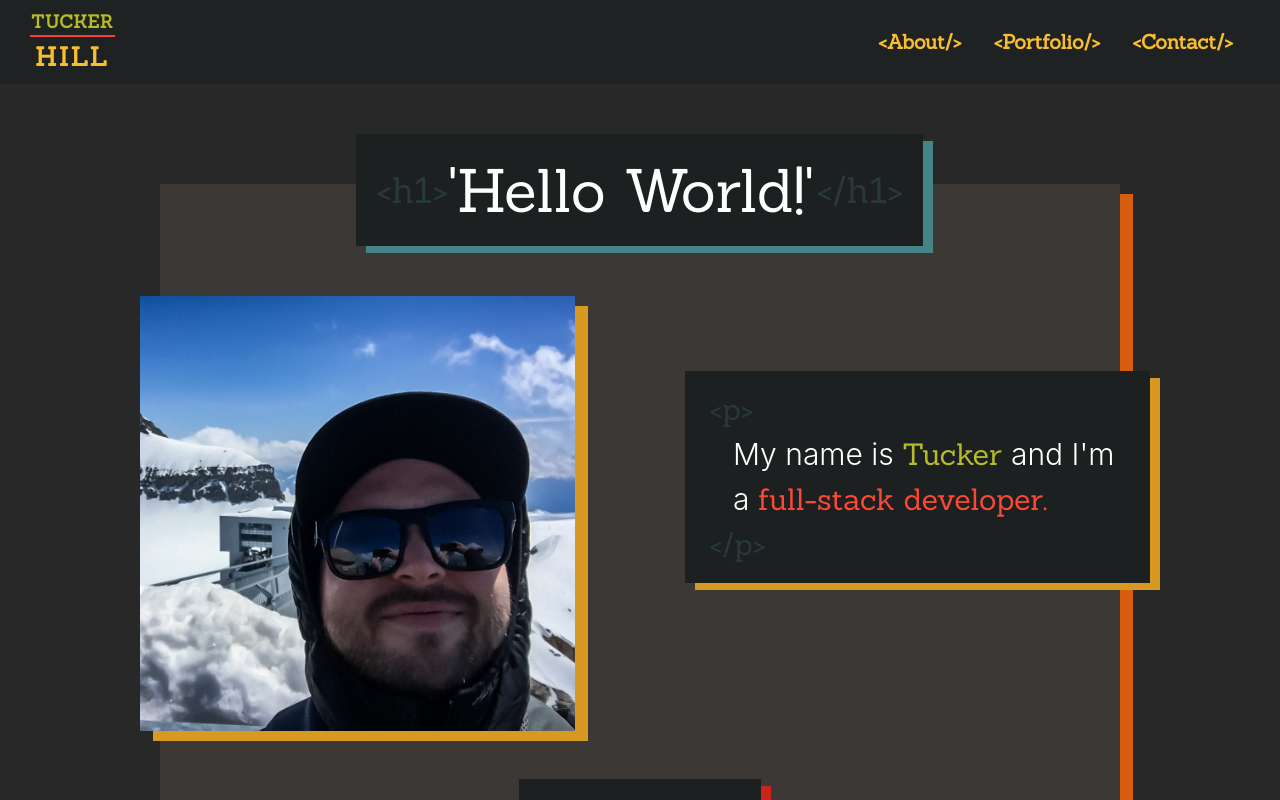
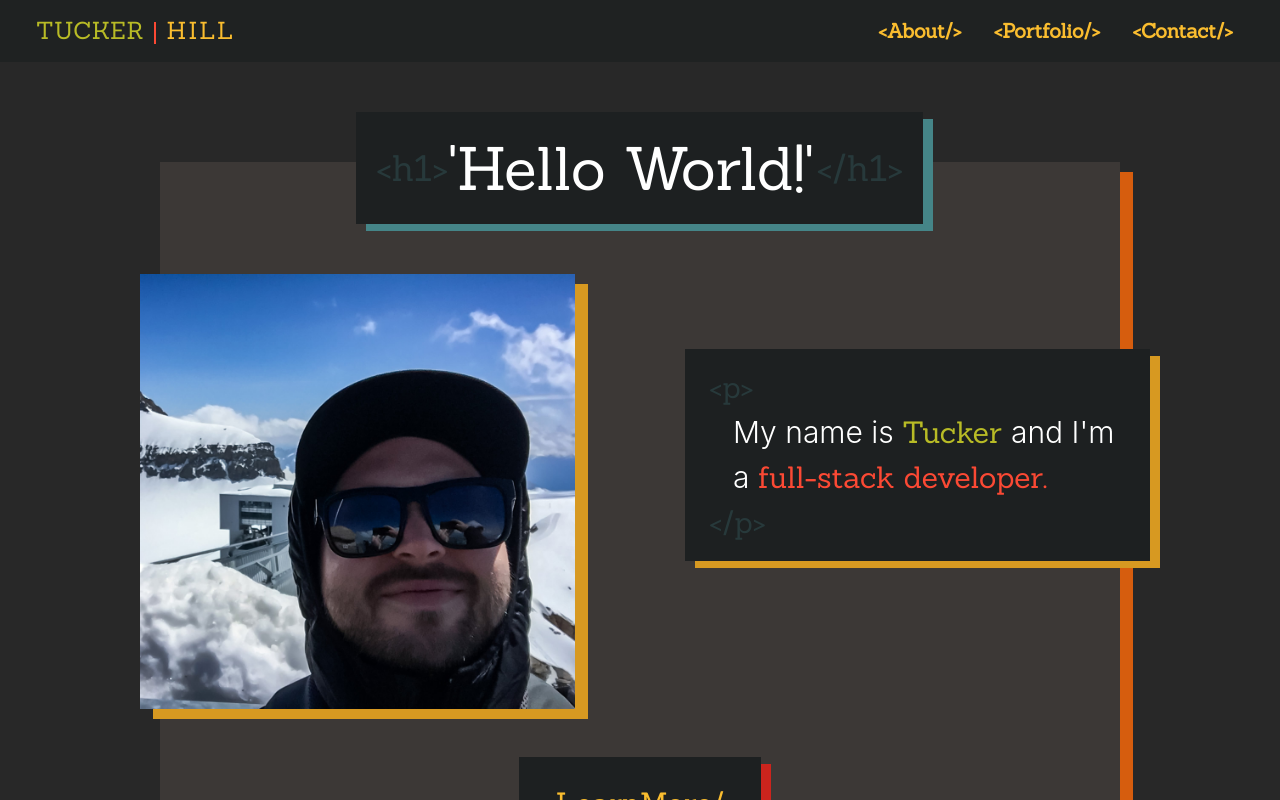
Before and after one commit to hill1635/hill-react-portfolio, a React (Create React App) app: page / in a window 1280 px wide. Shown: the top 800 px of the page. Built offline with nearby package versions, Linux system fonts and the light colour scheme.

Commit message:
Name styling.

```diff
--- a/src/components/Navbar/index.js
+++ b/src/components/Navbar/index.js
@@ -11,7 +11,7 @@ function Navbar() {
           <span className="first col-12">
             TUCKER
           </span>
-          <hr className="divider"></hr>
+          <div className="divider"></div>
           <span className="last col-12">HILL</span>
         </span>
       </a>
--- a/src/components/Navbar/style.scss
+++ b/src/components/Navbar/style.scss
@@ -8,6 +8,7 @@ nav {
 .name {
   font-family: "Sanchez", serif;
   letter-spacing: 0.05em;
+  padding: 5px;
 }
 
 .name:hover {
@@ -16,28 +17,24 @@ nav {
 
 .divider {
   background-color: $red;
-  margin: 0px auto 0px auto;
-  padding: .5px;
-  width: 75%;
+  display: inline;
+  padding: 1px;
 }
 
 .first {
   color: $green;
-  display: block;
-  font-size: 18px;
-  font-weight: 900;
-  text-align: center;
-  margin: 0px;
+  display: inline;
+  font-size: 24px;
+  margin-right: -5px;
   padding: 0px;
 }
 
 .last {
   color: $yellow;
-  display: block;
-  font-weight: 600;
-  font-size: 26px;
+  display: inline;
+  font-size: 24px;
   letter-spacing: 0.10em;
-  text-align: center;
+  margin-left: -5px;
 }
 
 .b-icon {
```
